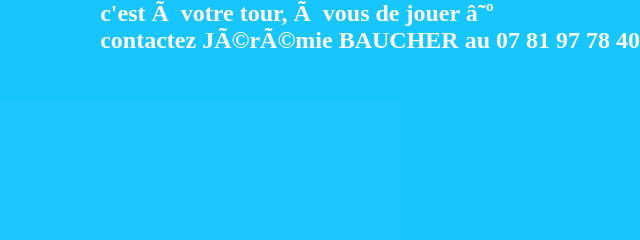
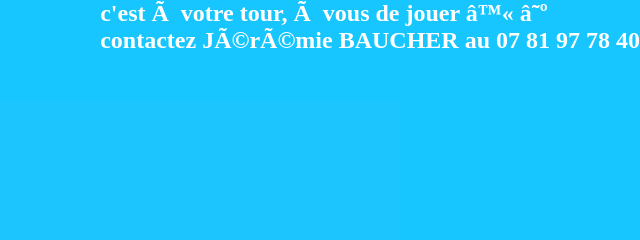
Before and after one commit to kinmonk/telephone, a plain HTML site: page index.html in a window 1280 px wide. Shown: the top 240 px of the page, 640-1280 px from the left. Drawn offline with Linux system fonts and the light colour scheme.

Commit message:
Update index.html

```diff
--- a/index.html
+++ b/index.html
@@ -16,7 +16,7 @@
 </HEAD>
 <BODY LANG="fr-FR" DIR="LTR">
 <IMG SRC="oui.gif" NAME="oui" ALIGN= BORDER=0 style="position: absolute; left:0; right:0; top:0; bottom:0; margin: auto;">
-<P style="position: fixed; right:0; top:0; margin: auto;"><font color="white" size="5pt" align="middle"><b>c'est à votre tour, à vous de jouer ☺<BR>contactez Jérémie BAUCHER au 07 81 97 78 40</b>
+<P style="position: fixed; right:0; top:0; margin: auto;"><font color="white" size="5pt" align="middle"><b>c'est à votre tour, à vous de jouer ♫ ☺<BR>contactez Jérémie BAUCHER au 07 81 97 78 40</b>
 </P>
 <style>
 body {
```
